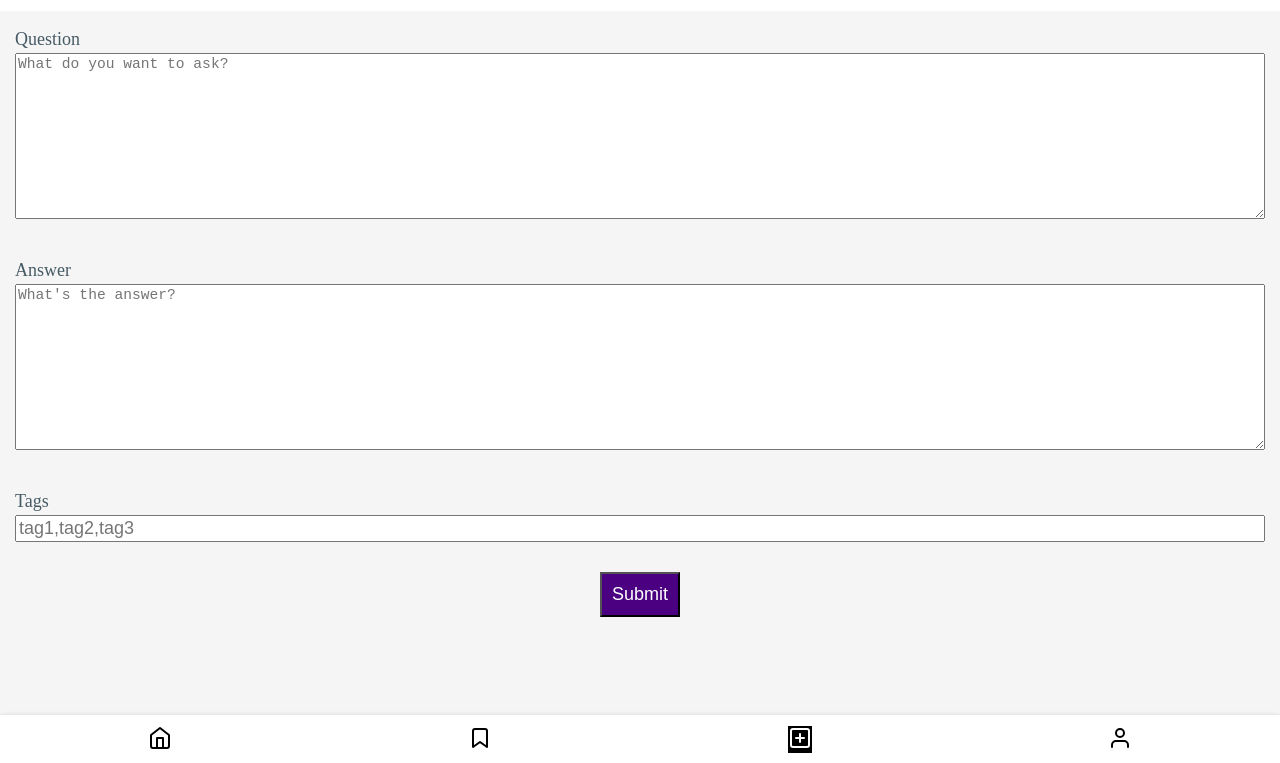
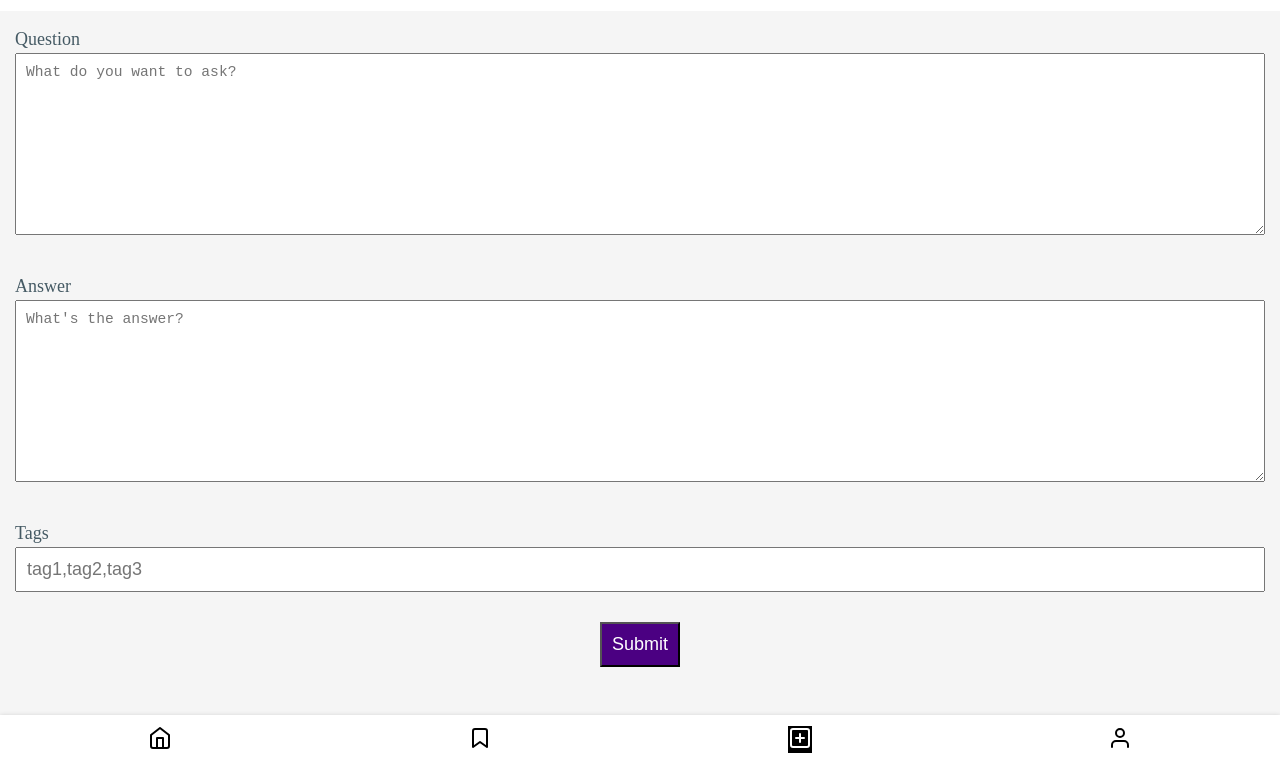
Before and after one commit to karstenlenz/quiz-app, a website: page create.html in a window 1280 px wide. Shown: the part 37-800 px from the top of the page. Drawn offline with Linux system fonts and the light colour scheme.

Commit message:
Add form styles

```diff
--- a/create.html
+++ b/create.html
@@ -5,6 +5,10 @@
     <meta name="viewport" content="width=device-width, initial-scale=1.0" />
     <title>Create</title>
     <link rel="stylesheet" href="styles.css" />
+    <link
+      href="https://fonts.googleapis.com/css2?family=Roboto&family=Roboto+Slab:wght@700&display=swap"
+      rel="stylesheet"
+    />
   </head>
   <body>
     <header>
@@ -20,7 +24,7 @@
             cols="30"
             rows="10"
             placeholder="What do you want to ask?"
-            class="form__textarea"
+            class="form__textarea p-10"
           ></textarea>
         </div>
         <div class="form__input-wrapper mb-30">
@@ -31,12 +35,16 @@
             cols="30"
             rows="10"
             placeholder="What's the answer?"
-            class="form__textarea"
+            class="form__textarea p-10"
           ></textarea>
         </div>
         <div class="form__input-wrapper mb-30">
           <label for="tags" class="form__label">Tags</label>
-          <input type="text" placeholder="tag1,tag2,tag3" />
+          <input
+            type="text"
+            placeholder="tag1,tag2,tag3"
+            class="form__input--text p-10"
+          />
         </div>
         <button class="form__button mb-30">Submit</button>
       </form>
```
